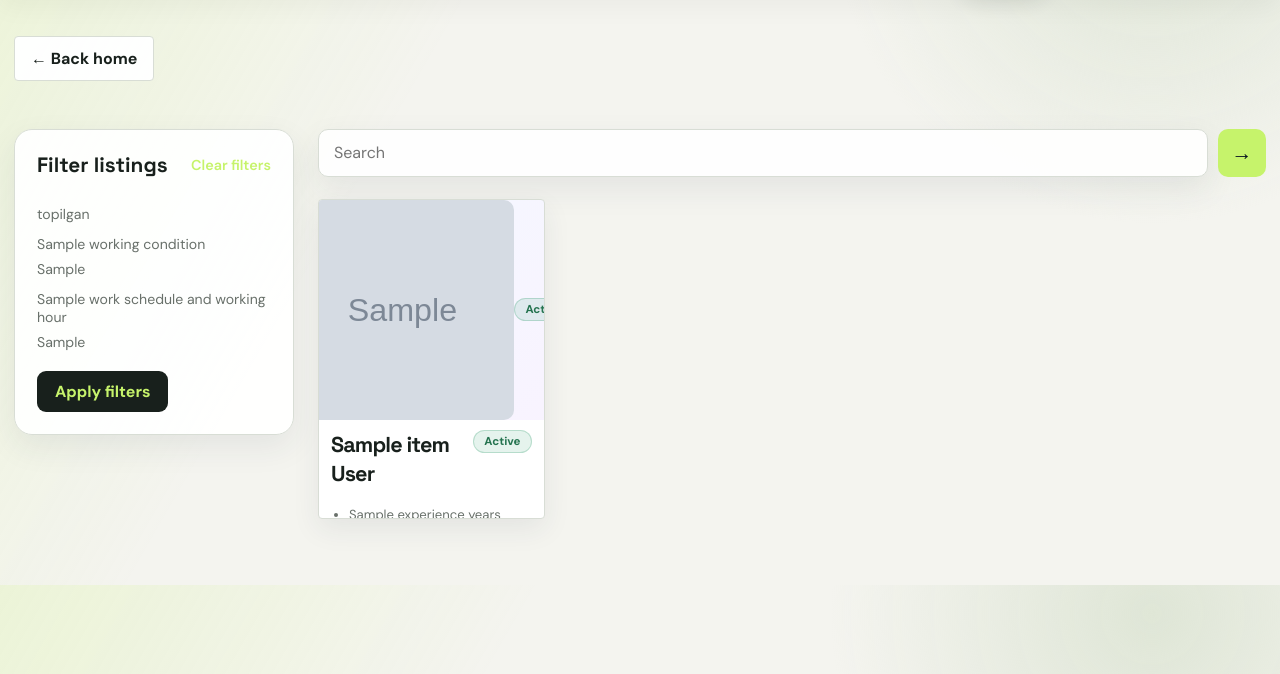
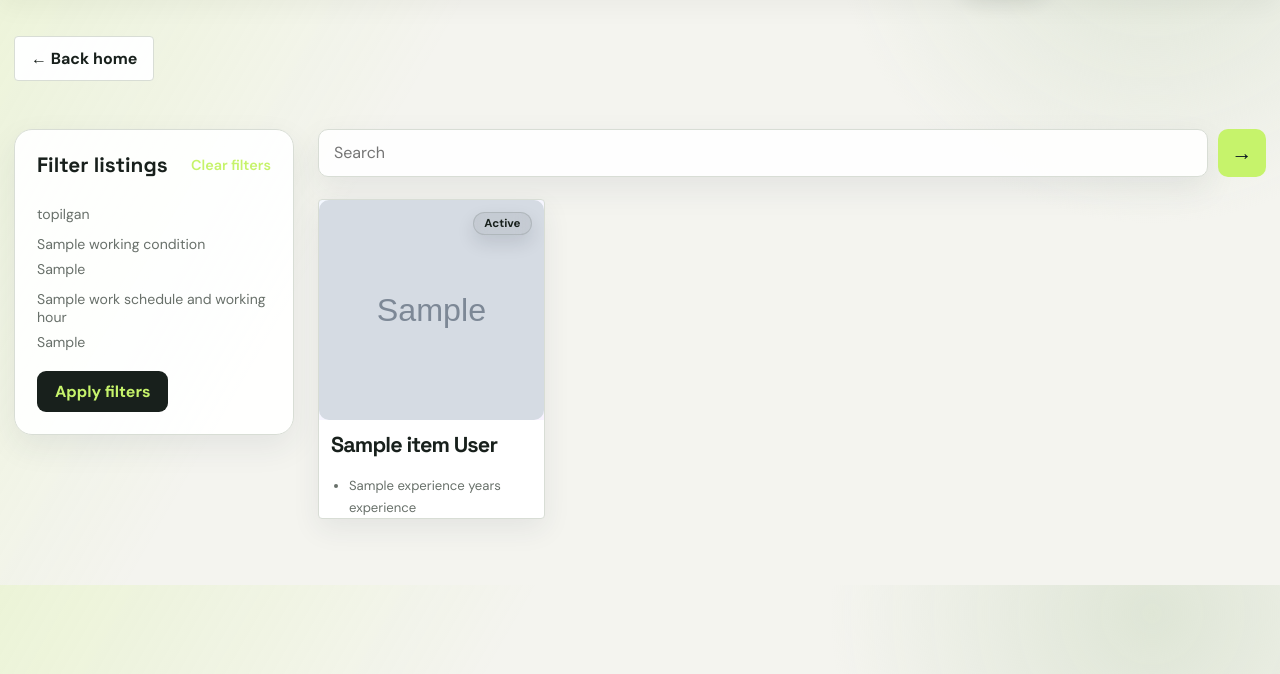
Before and after one commit to Yusufbek728/CareerUp, a Django app: template templates/mainapp/category_list.html in a window 1280 px wide. Shown: the part 126-800 px from the top of the page. Run offline with Django 5.2, Linux system fonts and the light colour scheme; the template is opened without the code that fills it: most values are stand-ins (such as "Sample title", 1, 10 or a date in 2020); grey boxes marked "Sample" are stand-in pictures.

Commit message:
update project

```diff
--- a/mainapp/tests.py
+++ b/mainapp/tests.py
@@ -187,7 +187,7 @@
 			self.assertNotContains(response, 'class="header-search"')
 			self.assertContains(response, 'class="listing-search"')
 			self.assertContains(response, f'href="{reverse("home")}" class="back-link category-back-link"')
-			self.assertContains(response, 'styles.css?v=site-header-global-1&switch=4')
+			self.assertContains(response, 'styles.css?v=resume-card-status-2&switch=4')
 			self.assertEqual(len(response.context['items']), 1)
 			self.assertContains(response, f'return_to={expected_type}')
 			if expected_type == 'resume':
--- a/static/mainapp/styles.css
+++ b/static/mainapp/styles.css
@@ -1157,6 +1157,32 @@
     display: flex;
     align-items: center;
     justify-content: center;
+}
+
+.listing-card-media .status {
+    position: absolute;
+    top: 12px;
+    right: 12px;
+    z-index: 1;
+    display: inline-flex;
+    align-items: center;
+    justify-content: center;
+    padding: 5px 10px;
+    border-radius: 999px;
+    border: 1px solid rgba(255, 255, 255, 0.38);
+    background: rgba(255, 255, 255, 0.12);
+    box-shadow: 0 8px 18px rgba(15, 23, 42, 0.12);
+    color: #f5f4ef;
+    font-size: 0.68rem;
+    font-weight: 700;
+    line-height: 1.2;
+    backdrop-filter: blur(8px);
+}
+
+body.category-listing-body:not(.dark-theme) .listing-card-media .status {
+    background: rgba(24, 32, 28, 0.08);
+    border-color: rgba(24, 32, 28, 0.12);
+    color: var(--text);
 }
 
 .listing-card-media .listing-image,
--- a/templates/mainapp/category_list.html
+++ b/templates/mainapp/category_list.html
@@ -9,7 +9,7 @@
     <link rel="preconnect" href="https://fonts.googleapis.com">
     <link rel="preconnect" href="https://fonts.gstatic.com" crossorigin>
     <link href="https://fonts.googleapis.com/css2?family=DM+Sans:wght@400;500;600;700&family=Space+Grotesk:wght@500;600;700&display=swap" rel="stylesheet">
-    <link rel="stylesheet" href="{% static 'mainapp/styles.css' %}?v=site-header-global-1&switch=4">
+    <link rel="stylesheet" href="{% static 'mainapp/styles.css' %}?v=resume-card-status-2&switch=4">
     <script src="{% static 'mainapp/theme.js' %}?v=dark-pages-1&switch=3" defer></script>
     <script src="{% static 'mainapp/filters.js' %}" defer></script>
 </head>
@@ -152,7 +152,6 @@
                         <div class="listing-card-content">
                             <div class="listing-card-heading">
                                 <h3>{{ item.name }} {{ item.surname }}</h3>
-                                <span class="status {% if item.status == 'topilgan' %}success{% else %}pending{% endif %}">{{ item.get_status_display }}</span>
                             </div>
                             <p class="listing-card-company">{{ item.email }}</p>
                             <ul class="listing-card-details">
--- a/templates/mainapp/index.html
+++ b/templates/mainapp/index.html
@@ -10,7 +10,7 @@
     <link rel="preconnect" href="https://fonts.googleapis.com">
     <link rel="preconnect" href="https://fonts.gstatic.com" crossorigin>
     <link href="https://fonts.googleapis.com/css2?family=DM+Sans:wght@400;500;600;700&family=Space+Grotesk:wght@500;600;700&display=swap" rel="stylesheet">
-    <link rel="stylesheet" href="{% static 'mainapp/styles.css' %}?v=site-header-global-1&switch=4">
+    <link rel="stylesheet" href="{% static 'mainapp/styles.css' %}?v=resume-card-status-2&switch=4">
     <script src="{% static 'mainapp/theme.js' %}?v=language-labels-1&switch=3" defer></script>
 </head>
 <body>
@@ -232,7 +232,6 @@
                             <div class="listing-card-content">
                                 <div class="listing-card-heading">
                                     <h3 title="{{ resume.name }} {{ resume.surname }}">{{ resume.name }} {{ resume.surname }}</h3>
-                                    <span class="status {% if resume.status == 'topilgan' %}success{% else %}pending{% endif %}">{{ resume.get_status_display }}</span>
                                 </div>
                                 <p class="listing-card-company">{{ resume.email }}</p>
                                 <ul class="listing-card-details">
```
Also changed, not shown: db.sqlite3, media/profile_photos/CareerUp__вакансии_стажировки_и_специалисты_-_Google_Chrome_14.09.2026_13_39_20.png (added).
